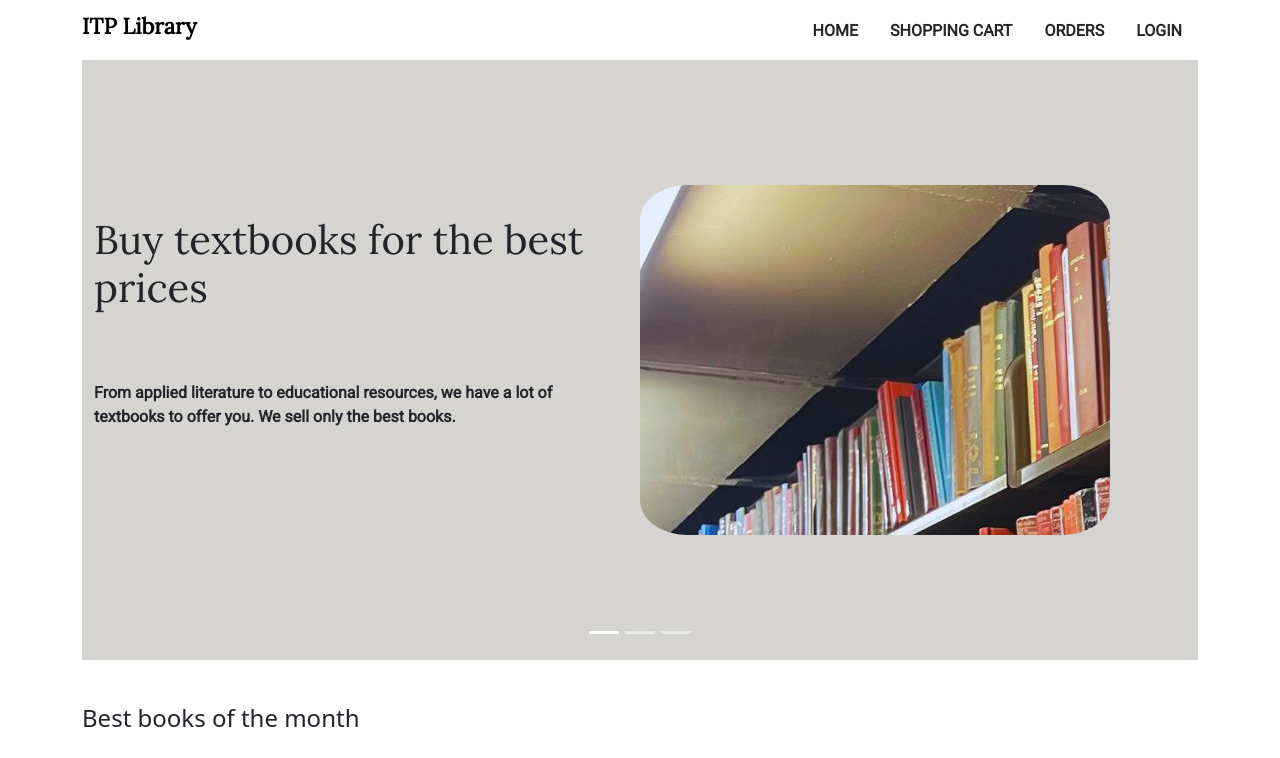
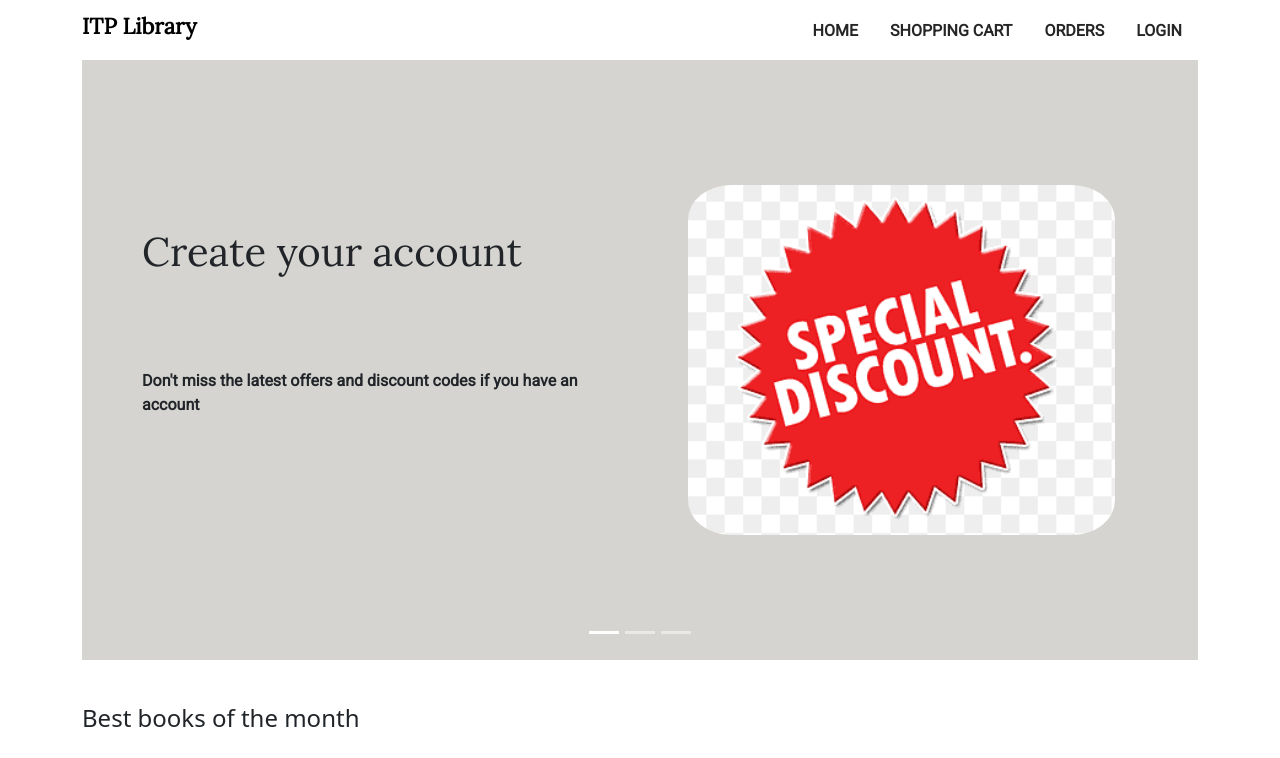
Before and after one commit to alexst1910/ITP-Library, a React (Create React App) app in the folder itp-library/: page / in a window 1280 px wide. Shown: the top 758 px of the page. Built offline with nearby package versions, Linux system fonts and the light colour scheme.

Commit message:
update on carousel
update on carousel

```diff
--- a/itp-library/src/assets/CarouselItemDetalis.ts
+++ b/itp-library/src/assets/CarouselItemDetalis.ts
@@ -1,6 +1,6 @@
 import CarouselItemData from "../interfaces/carouselItemData";
 import libraryCover from "../images/library.jpg";
-// import discount from "../images/discount.jpg";
+import discount from "../images/discount-2.jpg";
 
 export const carouselData: CarouselItemData[] = [
   {
@@ -10,4 +10,11 @@ export const carouselData: CarouselItemData[] = [
       "From applied literature to educational resources, we have a lot of textbooks to offer you. We sell only the best books.",
     cover: libraryCover,
   },
+  {
+    id: 2,
+    title: "Create your account",
+    description:
+      "Don't miss the latest offers and discount codes if you have an account",
+    cover: discount,
+  },
 ];
--- a/itp-library/src/components/Carousel/Carousel.tsx
+++ b/itp-library/src/components/Carousel/Carousel.tsx
@@ -31,18 +31,18 @@ const Carousel = (props: { items: CarouselItemData[] }) => {
         ></button>
       </div>
       <div className="carousel-inner">
-        <div className="carousel-item active">
-          {props.items.map((item) => {
-            return (
+        {props.items.map((item) => {
+          return (
+            <div className="carousel-item active">
               <CarouselItem
                 key={item.id}
                 title={item.title}
                 description={item.description}
                 cover={item.cover}
               />
-            );
-          })}
-        </div>
+            </div>
+          );
+        })}
       </div>
       <button
         className="carousel-control-prev"
--- a/itp-library/src/components/CarouselItem/CarouselItem.module.css
+++ b/itp-library/src/components/CarouselItem/CarouselItem.module.css
@@ -20,6 +20,9 @@
   width: 90%;
   height: 350px;
   border-radius: 10%;
+  background-repeat: no-repeat;
+  background-size: cover;
+  background-position: center;
 }
 
 .text {
--- a/itp-library/src/components/CarouselItem/CarouselItem.tsx
+++ b/itp-library/src/components/CarouselItem/CarouselItem.tsx
@@ -10,7 +10,7 @@ const CarouselItem = (props: {
       className={`container w-100 ${classes.item} col-sm-12 col-md-6 col-lg-3`}
     >
       <div className="row w-100">
-        <div className={`col ${classes.text}`}>
+        <div className={`col ${classes.text} mx-5`}>
           <h1>{props.title}</h1>
           <p className={classes.description}>{props.description}</p>
         </div>
--- a/itp-library/src/pages/HomePage.tsx
+++ b/itp-library/src/pages/HomePage.tsx
@@ -7,7 +7,6 @@ import {
   SectionTwo,
 } from "../assets/BookDetails";
 import Carousel from "../components/Carousel/Carousel";
-// import Carousel from "../components/Carousel/Carousel";
 
 const HomePage: React.FC = () => {
   return (
```
Also changed, not shown: itp-library/src/images/discount-2.jpg (added), itp-library/src/images/discount.jpg (deleted).
